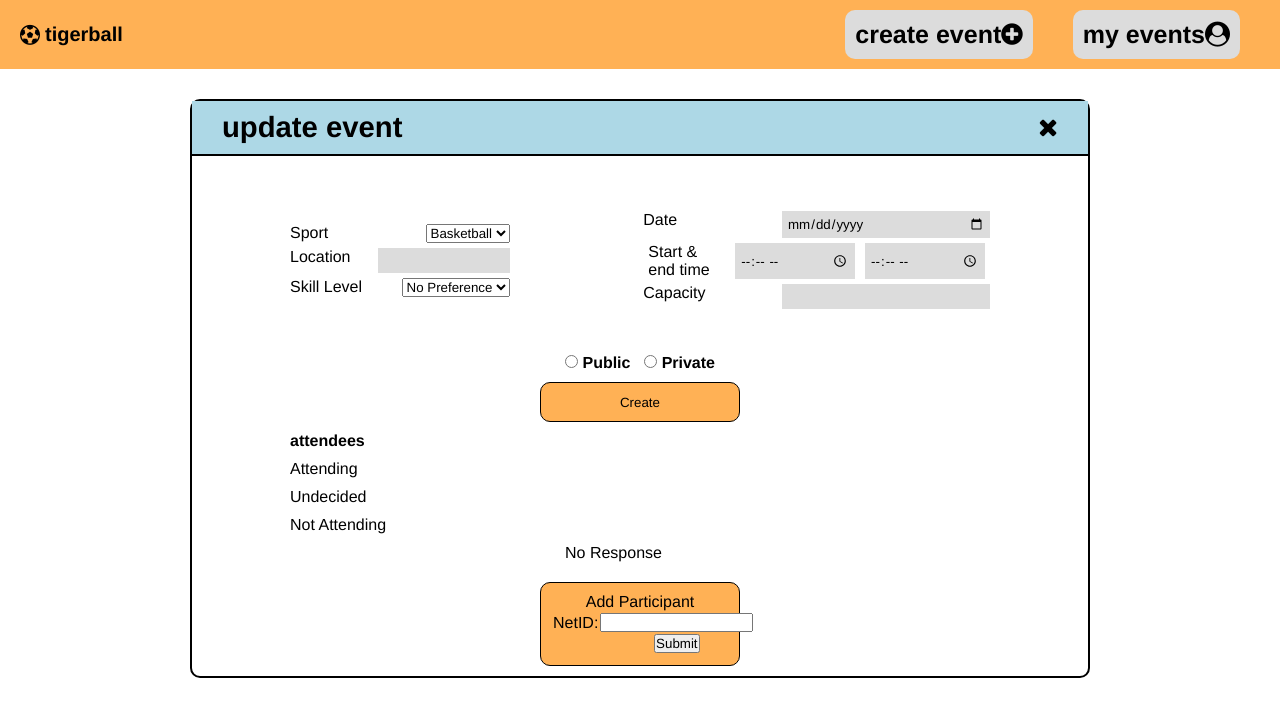
After one commit to nikhil-a0/TigerBall, a Flask app: template templates/eventupdate-1.html in a window 1280 px wide. The commit adds this page. Shown: the top 717 px of the page. Run offline with Flask 2, Linux system fonts and the light colour scheme; the template is opened without the code that fills it, so the values that code supplies are empty; some libraries are stand-ins or nearby versions.

Commit message:
front end stuff

```diff
--- a/app.py
+++ b/app.py
@@ -221,6 +221,6 @@ def event_update():
             update_event(initializer_array)
 
     details = get_details(event_id)
-    html = render_template('eventupdate.html', details = details, event_id = event_id, username = username)
+    html = render_template('eventupdate-1.html', details = details, event_id = event_id, username = username)
     response = make_response(html)
     return response
--- a/db.py
+++ b/db.py
@@ -224,10 +224,6 @@ def update_participant(eventid, username, status):
         engine = create_engine('postgresql+psycopg2://@5432/tigerballdb',
             creator=lambda: psycopg2.connect(database='tigerballdb',
                 port=5432))
-        print("eventid: " + str(eventid))
-        print("username:---" + str(username) + "---")
-        print("status: " + str(status))
-
         Session = sessionmaker(bind=engine)
         session = Session()
 
--- a/static/pend.css
+++ b/static/pend.css
@@ -2,11 +2,20 @@
     padding: 0;
     margin: 0;
     box-sizing: border-box;
+    font-family: "Helvetica"
 }
 
 a {
     color: black;
     text-decoration: none;
+}
+
+.emoji {
+    font-size: 30px;
+}
+
+.addParticipant {
+    text-align: center;
 }
 
 header {
--- /dev/null
+++ b/templates/eventupdate-1.html
@@ -0,0 +1,160 @@
+<!DOCTYPE html>
+<html lang="en">
+<head>
+    <meta charset="UTF-8">
+    <meta http-equiv="X-UA-Compatible" content="IE=edge">
+    <meta name="viewport" content="width=device-width, initial-scale=1.0">
+    <link rel="stylesheet" href="{{ url_for('static', filename='pend.css') }}" type="text/css">
+    <link href="https://cdnjs.cloudflare.com/ajax/libs/font-awesome/5.13.0/css/all.min.css" rel="stylesheet">
+    <link rel="stylesheet" href="https://cdnjs.cloudflare.com/ajax/libs/font-awesome/4.7.0/css/font-awesome.min.css" integrity="sha256-eZrrJcwDc/3uDhsdt61sL2oOBY362qM3lon1gyExkL0=" crossorigin="anonymous" />
+    <title>Document</title>
+</head>
+<body>
+    <header>
+        <a href="index">
+            <aside>
+                <i class="fa fa-futbol-o" aria-hidden="true"></i>
+                <p>tigerball</p>
+            </aside>
+        </a>
+
+        <section>
+            <aside>
+                <a href="create">create event </a>
+                <i class="fa fa-plus-circle" aria-hidden="true"></i>
+            </aside>
+            <aside>
+                <a href="myevents">my events </a>
+                <i class="fa fa-user-circle" aria-hidden="true"></i>
+            </aside>
+        </section>
+    </header>
+
+
+    <div class="box-container">
+        <div class="box-header">
+            <h3>update event</h3>
+            <i class="fa fa-times" aria-hidden="true"></i>
+        </div>
+
+        <form class="box-inner" action="?event_id={{event_id}}" method="post">
+            <section>
+                <div class="box-left">
+                    <aside>
+                        <label>Sport</label>
+                        <select id="sport_c" name="sport_c">
+                            <option value="basketball">Basketball</option>
+                            <option value="soccer">Soccer</option>
+                            <option value="spikeball">Spikeball</option>
+                         </select>
+                    </aside>
+
+                    <aside>
+                        <label>Location</label>
+                        <input type="text" name="location_c" value="{{details[0].get_location()}}">
+                    </aside>
+
+                    <aside>
+                        <label>Skill Level</label>
+                        <select id="skill_level_c" name="skill_level_c">
+                            <option value="no preference">No Preference</option>
+                            <option value="beginner">Beginner</option>
+                            <option value="intermediate">Intermediate</option>
+                            <option value="advanced">Advanced</option>
+                         </select>
+                    </aside>
+                </div>
+
+                <div class="box-right">
+                    <aside>
+                        <label>Date</label>
+                        <input type="date" name="date_c" value="{{details[0].get_date()}}">
+                    </aside>
+
+                    <aside>
+                        <label>Start & end time</label>
+                        <input type="time" name="start_time_c" value="{{details[0].get_starttime()}}">
+                        <input type="time" name="end_time_c" value="{{details[0].get_endtime()}}">
+                    </aside>
+
+                    <aside>
+                        <label>Capacity</label>
+                        <input type="number" name="capacity_c" value="{{details[0].get_capacity()}}">
+                    </aside>
+                </div>
+            </section>
+            <section id="sector">
+                <p>
+                    <input type="radio" id="pub" name="visibility_c" value="public">
+                    <label for="pub">Public</label><br>
+                </p>
+
+                <p>
+                    <input type="radio" id="pri" name="visibility_c" value="private">
+                    <label for="pri">Private</label><br>
+                </p>
+            </section>
+
+            <div class="box-button">
+                <button type="submit">Create</button>
+            </div>
+            <p>attendees</p>
+            <section>
+                <label>Attending</label>
+                <p>
+                    {% for part in details[1]: %}
+                        {{part}},
+                    {% endfor %}
+                </p>
+            </section>
+            <section>
+                <label>Undecided</label>
+                <p>
+                    {% for part in details[3]: %}
+                        {{part}},
+                    {% endfor %}
+                </p>
+            </section>
+            <section>
+                <label>Not Attending</label>
+                <p>
+                    {% for part in details[2]: %}
+                        {{part}},
+                    {% endfor %}
+                </p>
+            </section>
+            <section>
+                <label>No Response</label>
+                <p>
+                    {% for part in details[4]: %}
+                        {{part}},
+                    {% endfor %}
+                </p>
+            </section>
+        </form>
+        <div class="box-button">
+            Add Participant
+            <form action="?event_id={{event_id}}" method="post" name="updateparticipant">
+                <table>
+                    <tr>
+                        <td style = "text-align: right">
+                            NetID:
+                        </td>
+                        <td>
+                            <input type="text" name="participant_id" value="{{participant_id}}">
+                        </td>
+                    </tr>
+                    <tr>
+                        <td>
+                        </td>
+                        <td>
+                            <input type="submit" value="Submit">
+                        </td>
+                    </tr>
+                </table>
+            </form>
+        </div>
+
+    </div>
+</body>
+</html>
```
Also changed, not shown: templates/create.html (+8 -6 lines), templates/eventdetails-1.html (+7 -17 lines), templates/index-1.html (+29 -6 lines).
